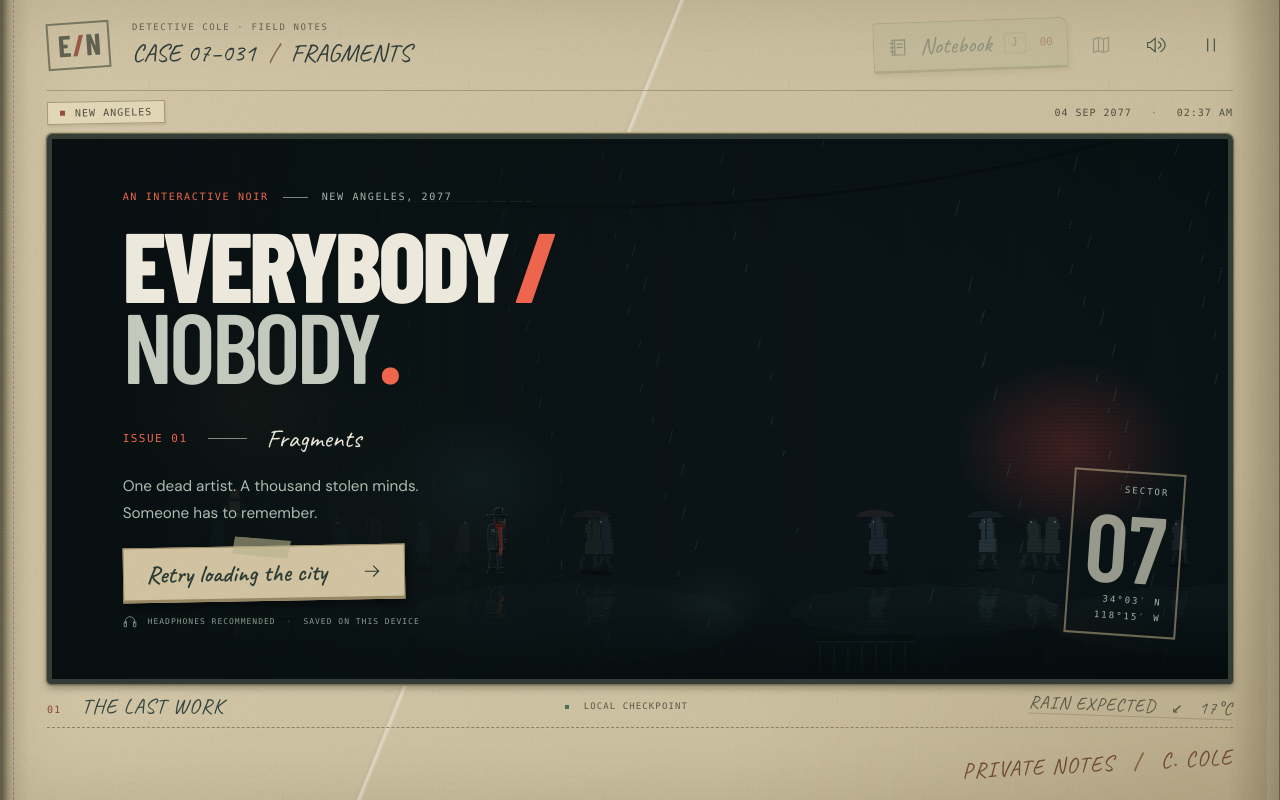
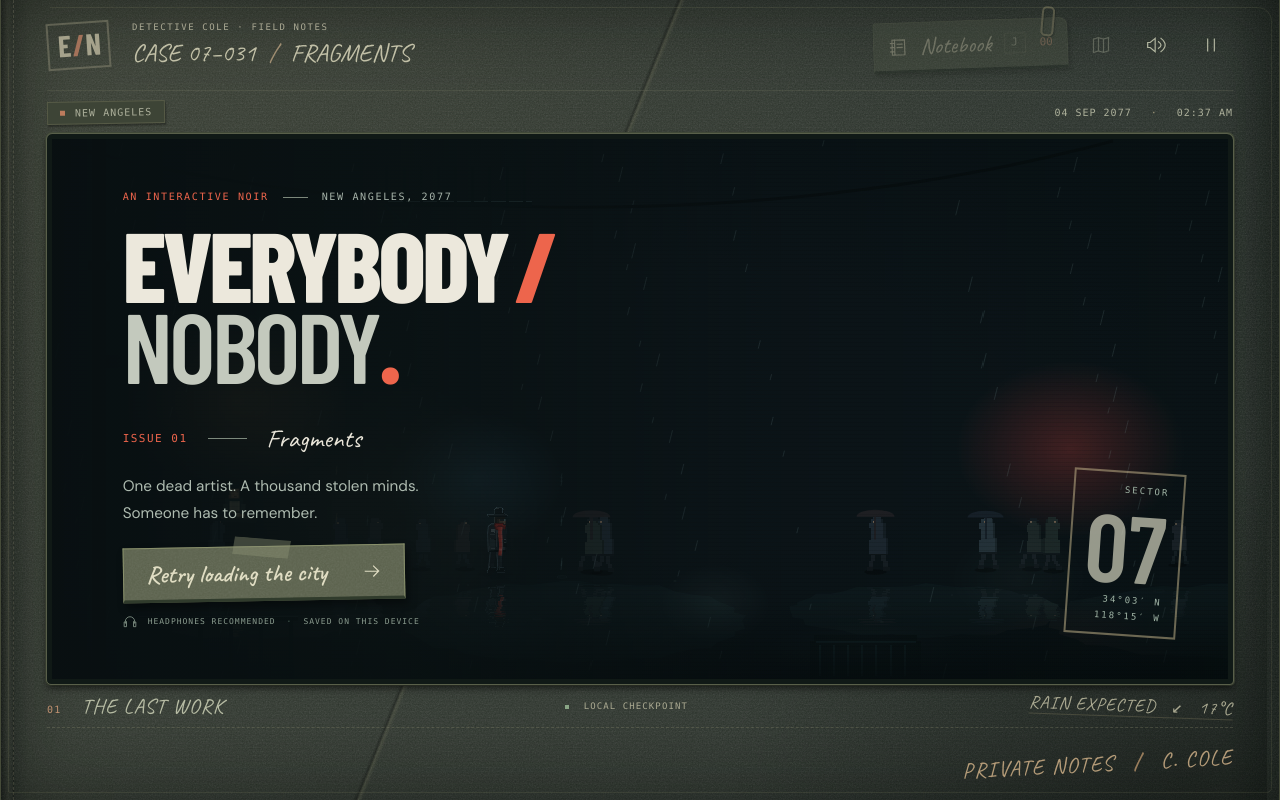
Before and after one commit to lrakoto/Pyxel2, a website built with Vite: page index.html in a window 1280 px wide. Built offline with nearby package versions, Linux system fonts and the light colour scheme; animation ran at ten frames a second; files whose address does not match are found by name.

Commit message:
Darken the case jacket with olive cloth and worn brass details

```diff
--- a/src/desk.css
+++ b/src/desk.css
@@ -1,8 +1,8 @@
 /* The playable scene sits inside Cole's open case jacket. */
 body {
-  background-color: #151b19;
+  background-color: #0c1110;
   background-image:
-    radial-gradient(ellipse at 19% 0, #77765a30, transparent 65%),
+    radial-gradient(ellipse at 19% 0, #67634b1c, transparent 65%),
     repeating-linear-gradient(2deg, #00000016 0 1px, transparent 1px 5px),
     repeating-linear-gradient(92deg, #b5b89b08 0 1px, transparent 1px 4px);
 }
@@ -12,21 +12,22 @@ body {
   max-width: 2280px;
   padding-inline: clamp(14px, 3.6vw, 82px);
   background:
-    url('/paper/fibers.svg'),
+    url('/paper/fibers.svg'), radial-gradient(ellipse at 15% 0, #79765318, transparent 60%),
+    repeating-linear-gradient(0deg, #c9c7a804 0 1px, transparent 1px 4px),
     linear-gradient(
       90deg,
-      #514d3d 0,
-      #a39674 7px,
-      #c2b594 12px,
-      #d2c5a3 28px,
-      #c9bc99 96%,
-      #9e9272 100%
+      #161b18 0,
+      #343a30 7px,
+      #272e27 12px,
+      #30372e 28px,
+      #272f29 96%,
+      #1b231e 100%
     );
   box-shadow:
     0 0 70px #0009,
-    inset 0 0 80px #55472d35;
-  border-inline: 1px solid #665f48;
-  color: var(--note-ink);
+    inset 0 0 80px #080c0990;
+  border-inline: 1px solid #464b39;
+  color: #c2c0a7;
 }
 .shell::before {
   content: '';
@@ -34,25 +35,25 @@ body {
   inset: 0 12px;
   pointer-events: none;
   z-index: -1;
-  border-left: 1px dashed #62594366;
+  border-left: 1px dashed #8e89734a;
   background:
-    linear-gradient(112deg, transparent 42%, #6154360b 42.2%, #fff6 42.35%, transparent 42.6%),
-    radial-gradient(ellipse at 94% 97%, #66502a26, transparent 28%);
+    linear-gradient(112deg, transparent 42%, #0004 42.2%, #a49f7726 42.35%, transparent 42.6%),
+    radial-gradient(ellipse at 94% 97%, #05090760, transparent 28%);
 }
 .topbar {
   height: 91px;
-  border-bottom: 1px solid #655c4166;
+  border-bottom: 1px solid #85846a32;
   gap: 22px;
 }
 .monogram {
-  color: #4e5146;
-  border: 2px double #696a55;
+  color: #b8b39a;
+  border: 2px double #94917a88;
   padding: 5px 9px 8px;
   transform: rotate(-4deg);
   opacity: 0.85;
 }
 .monogram > span:first-child {
-  color: #8d4937;
+  color: #b67b60;
 }
 .edition {
   border: 0;
@@ -60,129 +61,129 @@ body {
   gap: 5px;
 }
 .edition > span {
-  color: #625e4d;
+  color: #aba994;
   font-size: 9px;
 }
 .edition strong {
   font: 25px var(--hand);
-  color: #303e3b;
+  color: #c2c0a7;
   letter-spacing: 0.2px;
 }
 .edition i {
-  color: #82624e;
+  color: #a08e72;
 }
 .topbar .nav-button {
   position: relative;
-  background: url('/paper/fibers.svg'), #b4b28e;
-  color: #293e3c;
-  border: 1px solid #7b8066;
-  border-bottom: 3px solid #7e8064;
+  background: url('/paper/fibers.svg'), #424b3a;
+  color: #ddd8b9;
+  border: 1px solid #777e615e;
+  border-bottom: 3px solid #1b241c;
   border-radius: 4px 9px 2px 1px;
   transform: rotate(-2deg);
-  box-shadow: 2px 3px 4px #51432e33;
+  box-shadow: 2px 3px 4px #0006;
   font: 23px var(--hand);
   padding: 9px 14px;
 }
 .topbar .nav-button b {
-  color: #813e31;
+  color: #d29d7c;
 }
 .topbar .icon-button {
-  color: #44514a;
+  color: #b3b7a1;
   border-radius: 50%;
 }
 .topbar .icon-button:hover {
   background: #6c715123;
-  border-color: #737255;
+  border-color: #8e917966;
 }
 .topbar kbd,
 .bottom-bar kbd {
-  color: #565748;
-  border-color: #77745b70;
+  color: #b6b8a0;
+  border-color: #a7a48b44;
 }
 .scene-meta {
   height: 43px;
-  color: #514e40;
+  color: #adb09b;
   letter-spacing: 1px;
 }
 .scene-meta > span:first-child {
-  background: #e1d6b5;
+  background: #3d4436;
   padding: 5px 12px;
-  border: 1px solid #a89776;
+  border: 1px solid #76785b70;
   transform: rotate(-1deg);
-  box-shadow: 1px 2px 2px #65533022;
+  box-shadow: 1px 2px 2px #0005;
 }
 .scene-meta .live-dot {
-  background: #974b38;
+  background: #bc7b5d;
   box-shadow: none;
 }
 .scene-meta b {
-  color: #857359;
+  color: #9c9479;
 }
 .stage {
-  border: 5px solid #333c35;
-  outline: 1px solid #756d54;
+  border: 5px solid #101916;
+  outline: 1px solid #595f4a;
   border-radius: 5px 6px 3px 4px;
   box-shadow:
-    0 4px 7px #3d332766,
-    0 0 0 2px #b5a986,
+    0 4px 7px #0009,
+    0 0 0 2px #444c3b,
     inset 0 0 20px #000;
   max-height: calc(100svh - 250px);
 }
 .scene-footer {
-  color: #5c5947;
+  color: #aaa991;
   height: 43px;
   border-bottom: 0;
 }
 .scene-footer > span:first-child {
-  color: #34463f;
+  color: #b7bca4;
   font: 21px var(--hand);
 }
 .scene-footer > span:first-child i {
-  color: #884638;
+  color: #c09170;
   font: 10px var(--mono);
 }
 .scene-footer > span:last-child {
   font: 18px var(--hand);
   transform: rotate(2deg);
-  border-bottom: 1px solid #73634855;
+  border-bottom: 1px solid #a1987244;
 }
 .save-dot {
-  background: #4b705c;
+  background: #89a585;
 }
 .bottom-bar {
-  border-top: 1px dashed #8d8060;
+  border-top: 1px dashed #82826655;
   height: 73px;
-  color: #4b5041;
+  color: #b6b79f;
 }
 .controls-hint {
-  color: #4b5148;
-  background: url('/paper/fibers.svg'), #e0d5b7;
-  box-shadow: 1px 3px 4px #6b583433;
+  color: #c0c2aa;
+  background: url('/paper/fibers.svg'), #3c4537;
+  box-shadow: 1px 3px 4px #0005;
   padding: 12px 16px;
   transform: rotate(-0.7deg);
-  border-left: 3px solid #9a746058;
+  border-left: 3px solid #a1886158;
 }
 .focus-button {
-  color: #3c5149;
+  color: #b3c0a5;
 }
 .focus-button:hover {
-  color: #182f29;
+  color: #e0e3c7;
 }
 .build-label {
-  color: #714b38;
+  color: #b49b78;
   font: 22px var(--hand);
   transform: rotate(-3deg);
 }
 .build-label b {
-  color: #866147;
+  color: #997d5c;
 }
 /* A taped index card replaces the website-like title call to action. */
 .title-content > .primary {
   position: relative;
-  background: url('/paper/fibers.svg'), #d3c49f;
-  color: #2d3d35;
-  border: 1px solid #968666;
-  border-bottom: 3px solid #988765;
+  background: url('/paper/fibers.svg'), #59604a;
+  color: #e0ddc3;
+  border: 1px solid #89906c;
+  border-bottom: 3px solid #303b2c;
   font-family: var(--hand);
   font-size: clamp(22px, 2.1cqw, 31px);
   transform: rotate(-1deg);
@@ -195,14 +196,14 @@ body {
   left: 39%;
   width: 58px;
   height: 19px;
-  background: #b8b38a99;
+  background: #8f947566;
   transform: rotate(5deg);
   clip-path: polygon(3% 0, 100% 5%, 96% 100%, 0 93%);
   pointer-events: none;
 }
 .title-content > .primary:hover {
-  background-color: #e3d5b5;
-  color: #172b22;
+  background-color: #6b7358;
+  color: #fff3d4;
 }
 .issue-label strong {
   font-family: var(--hand);
@@ -357,9 +358,48 @@ body {
 }
 .focus-button svg,
 .focus-button[aria-pressed='true'] {
-  color: #315d4c;
+  color: #b8cba1;
 }
 .topbar :focus-visible,
 .bottom-bar :focus-visible {
-  outline-color: #315d4c;
+  outline-color: #b8cba1;
 }
+
+/* Worn cover corners and a restrained brass clip, outside the live scene. */
+.shell::after {
+  content: '';
+  position: absolute;
+  pointer-events: none;
+  inset: 7px;
+  border: 1px solid #b1ab7830;
+  border-radius: 2px 14px 5px 2px;
+  clip-path: polygon(0 0, 42px 0, 42px 2px, 2px 2px, 2px 42px, 0 42px, 0 100%, 100% 100%, 100% 0);
+  opacity: 0.6;
+}
+.topbar .nav-button::after {
+  content: '';
+  position: absolute;
+  width: 9px;
+  height: 26px;
+  right: 12px;
+  top: -12px;
+  border: 2px solid #aaa17b;
+  border-radius: 5px;
+  transform: rotate(7deg);
+  box-shadow:
+    1px 1px 2px #0008,
+    inset 1px 0 #232d22;
+  pointer-events: none;
+}
+.topbar .nav-button:hover {
+  background-color: #535e45;
+  color: #f0ead0;
+}
+@media (max-width: 650px) {
+  .topbar .nav-button::after {
+    width: 7px;
+    height: 19px;
+    right: 6px;
+    top: -8px;
+  }
+}
```
Also changed, not shown: docs/QA.md (+4 -0 lines).
